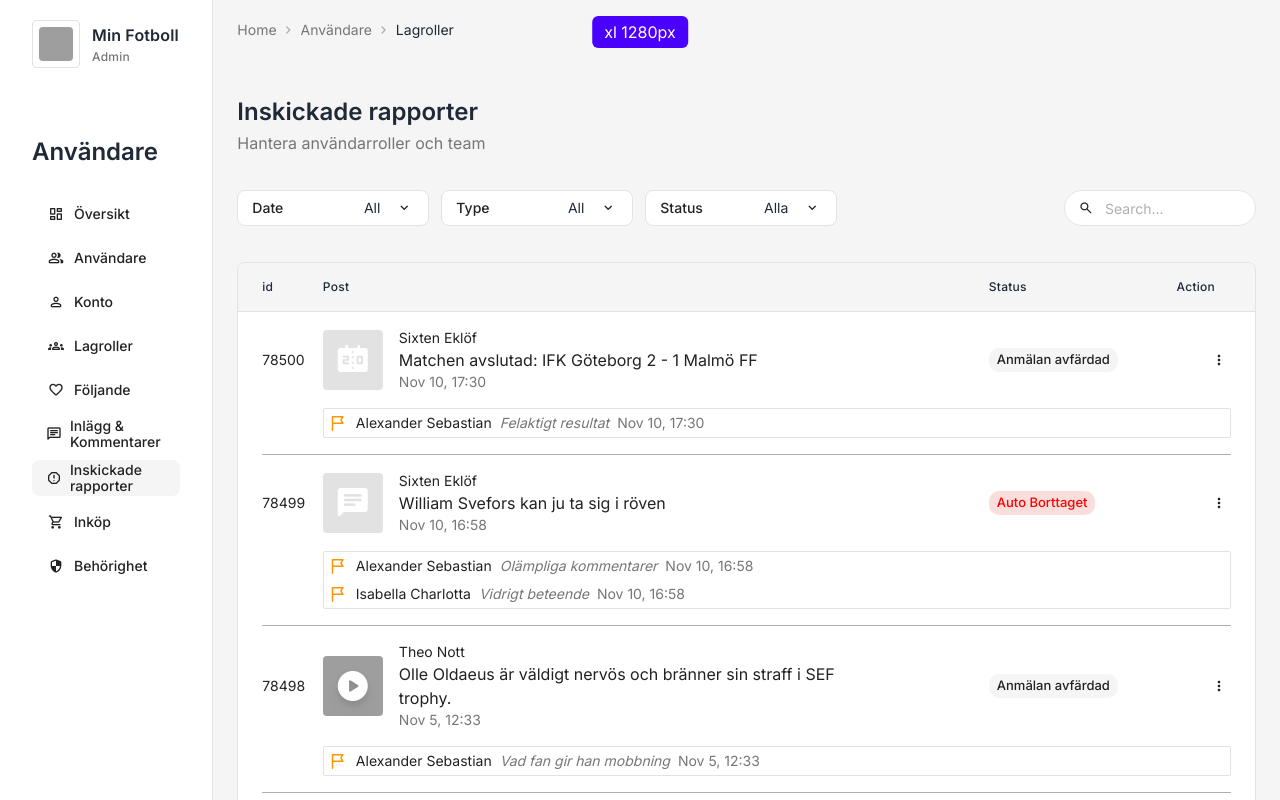
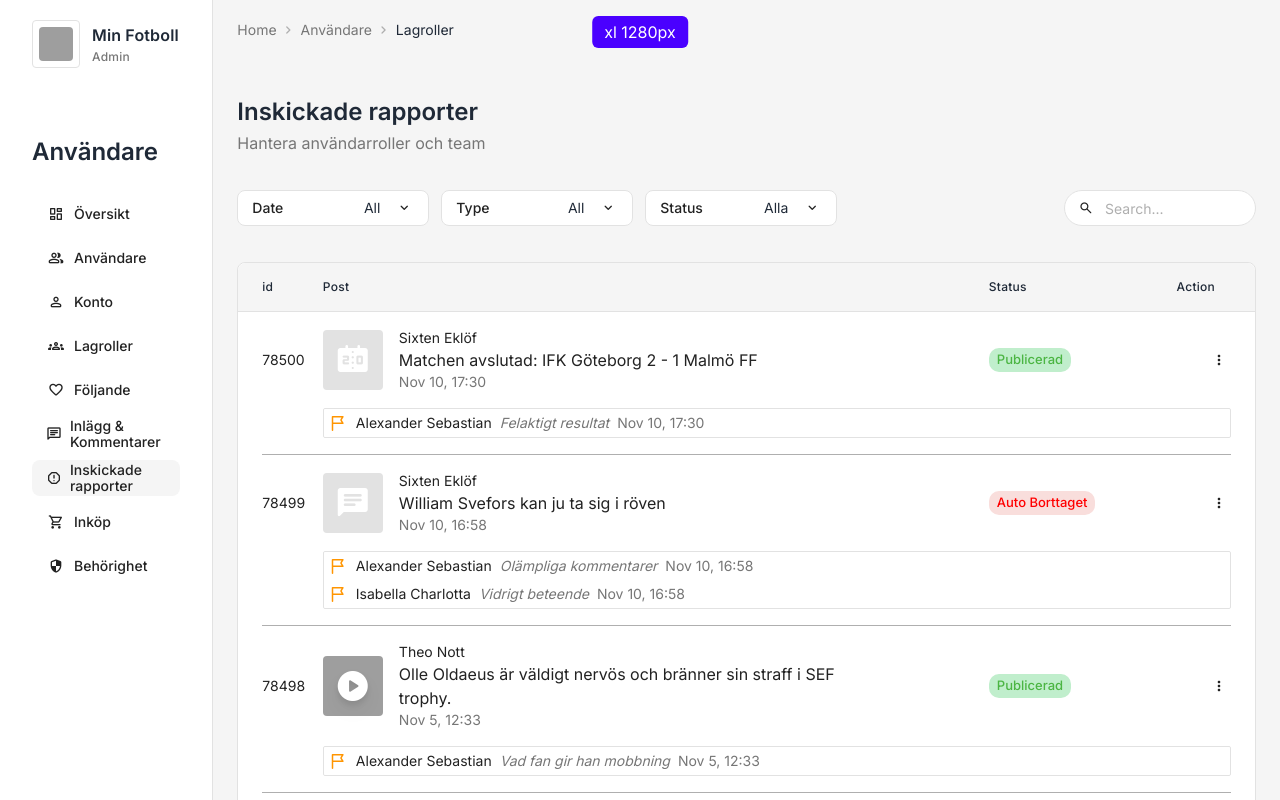
Before and after one commit to DanBilly13/SwAdmin, a React (Vite) app: page /#/anvandare/inskickade-rapporter in a window 1280 px wide. Shown: the top 800 px of the page. Built offline with nearby package versions, Linux system fonts and the light colour scheme; grey boxes are pictures that could not be loaded; the HTML template or start-up script is replaced by a standard one.

Commit message:
refactor: extract getStatusConfig to utils and update status handling
- Create statusUtils.ts for centralized status configuration
- Update status to 'Publicerad' for multiple reports
- Fix type safety in InlaggOchKommentarer status handling

```diff
--- a/src/data/reports.ts
+++ b/src/data/reports.ts
@@ -15,7 +15,12 @@ export interface Report {
   secondReason?: string;
   secondReportDate?: string;
   date: string;
-  status: "Anmälan avfärdad" | "Inlägg Borttaget" | "Auto Borttaget";
+  status:
+    | "Anmälan avfärdad"
+    | "Inlägg Borttaget"
+    | "Auto Borttaget"
+    | "Publicerad"
+    | "none";
   statusDate: string;
 }
 
@@ -29,7 +34,7 @@ export const reports: Report[] = [
     firstReason: "Felaktigt resultat",
     firstReportDate: "Nov 10, 17:30",
     date: "Nov 10, 17:30",
-    status: "Anmälan avfärdad",
+    status: "Publicerad",
     statusDate: "Nov 12 2024",
   },
   {
@@ -58,7 +63,7 @@ export const reports: Report[] = [
     firstReason: "Vad fan gir han mobbning",
     firstReportDate: "Nov 5, 12:33",
     date: "Nov 5, 12:33",
-    status: "Anmälan avfärdad",
+    status: "Publicerad",
     statusDate: "Nov 12 2024",
   },
   {
@@ -70,7 +75,7 @@ export const reports: Report[] = [
     firstReason: "felaktiga uppgifter angående",
     firstReportDate: "Nov 11, 11:28",
     date: "Nov 11, 11:28",
-    status: "Anmälan avfärdad",
+    status: "Publicerad",
     statusDate: "Nov 12 2024",
   },
   {
@@ -82,7 +87,7 @@ export const reports: Report[] = [
     firstReason: "Vidrigt beteende",
     firstReportDate: "Oct 30, 18:02",
     date: "Oct 30, 18:02",
-    status: "Anmälan avfärdad",
+    status: "Publicerad",
     statusDate: "Nov 12 2024",
   },
   {
@@ -95,7 +100,7 @@ export const reports: Report[] = [
     firstReason: "Inte fin dom kan ej up föra",
     firstReportDate: "Oct 22, 13:33",
     date: "Oct 22, 13:33",
-    status: "Anmälan avfärdad",
+    status: "Publicerad",
     statusDate: "Nov 12 2024",
   },
   {
--- a/src/data/uploads.ts
+++ b/src/data/uploads.ts
@@ -9,7 +9,12 @@ export interface Upload {
   postAuthor: string;
   postText: string;
   date: string;
-  status: "Anmälan avfärdad" | "Inlägg Borttaget" | "Auto Borttaget";
+  status:
+    | "Anmälan avfärdad"
+    | "Inlägg Borttaget"
+    | "Auto Borttaget"
+    | "Publicerad"
+    | "none";
   statusDate: string;
 }
 
@@ -18,59 +23,59 @@ export const uploads: Upload[] = [
     id: 78499,
     postType: "comment",
     thumbnailSrc: getAssetPath("avatars/TheRock.jpg"),
-    postAuthor: "Sixten Eklöf",
-    postText: "William Svefors kan ju ta sig i röven",
+    postAuthor: "Alexander Sebastian",
+    postText: "Frisparken för Johannes Nilsson",
     date: "Dec 13, 08:45",
-    status: "Auto Borttaget",
+    status: "Publicerad",
     statusDate: "Dec 13 2024",
   },
   {
     id: 78498,
     postType: "video",
     thumbnailSrc: getAssetPath("thumbnails/Goal.png"),
-    postAuthor: "Theo Nott",
-    postText:
-      "Olle Oldaeus är väldigt nervös och bränner sin straff i SEF trophy.",
+    postAuthor: "Alexander Sebastian",
+    postText: "Vilken match! 🤯 Så spännande!",
     date: "Dec 12, 12:33",
-    status: "Anmälan avfärdad",
+    status: "Publicerad",
     statusDate: "Dec 12 2024",
   },
   {
     id: 78497,
     postType: "comment",
     thumbnailSrc: getAssetPath("avatars/TheRock.jpg"),
-    postAuthor: "Sixten Eklöf",
-    postText: "2-3 Varberg",
+    postAuthor: "Alexander Sebastian",
+    postText: "Så pinsamt dåliga, sluta spela fotboll om ni inte kan bättre",
     date: "Dec 11, 11:28",
-    status: "Anmälan avfärdad",
+    status: "Inlägg Borttaget",
     statusDate: "Dec 11 2024",
   },
   {
     id: 78496,
     postType: "comment",
     thumbnailSrc: getAssetPath("avatars/TheRock.jpg"),
-    postAuthor: "Sixten Eklöf",
+    postAuthor: "Alexander Sebastian",
     postText: "Nej men 2-3 står det nu",
     date: "Dec 10, 18:02",
-    status: "Anmälan avfärdad",
+    status: "Publicerad",
     statusDate: "Dec 10 2024",
   },
   {
     id: 78495,
     postType: "image",
     thumbnailSrc: getAssetPath("avatars/TheRock.jpg"),
-    postAuthor: "Levis Lendgrin",
-    postText: "Den var dälig",
+    postAuthor: "Alexander Sebastian",
+    postText:
+      "Det är viktigt att vi fortsätter stötta laget, oavsett resultat. Det är så vi bygger upp den där vinnarkulturen. Vi är ett lag, både på och utanför planen! 🙏💪",
     date: "Dec 9, 13:33",
-    status: "Anmälan avfärdad",
+    status: "Publicerad",
     statusDate: "Dec 9 2024",
   },
   {
     id: 78494,
     postType: "comment",
     thumbnailSrc: getAssetPath("avatars/TheRock.jpg"),
-    postAuthor: "Sixten Eklöf",
-    postText: "Vad fan är det för fel på dig",
+    postAuthor: "Alexander Sebastian",
+    postText: "Domaren verkar vara köpt, katastrof!",
     date: "Dec 8, 09:45",
     status: "Inlägg Borttaget",
     statusDate: "Dec 8 2024",
--- a/src/pages/anvandare/InlaggOchKommentarer.tsx
+++ b/src/pages/anvandare/InlaggOchKommentarer.tsx
@@ -8,6 +8,7 @@ import { GridTableRow } from "../../components/molecules/GridTableRow/GridTableR
 
 import { uploads } from "../../data/uploads";
 import { classNames } from "../../utils/classNames";
+import { getStatusConfig } from "../../utils/statusUtils";
 import { FilterAndSearch } from "../../components/molecules/FilterAndSearch/FilterAndSearch";
 import {
   getColumnSpanClasses,
@@ -79,41 +80,6 @@ interface ColumnDefinition {
   className?: string;
 }
 
-const getStatusConfig = (
-  status: string
-): {
-  variant: "success" | "error" | "warning" | "info";
-  text: string;
-} => {
-  switch (status) {
-    case "Auto Borttaget":
-      return {
-        variant: "error",
-        text: "Auto Borttaget",
-      };
-    case "Inlägg Borttaget":
-      return {
-        variant: "error",
-        text: "Inlägg Borttaget",
-      };
-    case "Inlägg återställt":
-      return {
-        variant: "warning",
-        text: "Inlägg återställt",
-      };
-    case "Anmälan avfärdad":
-      return {
-        variant: "info",
-        text: "Anmälan avfärdad",
-      };
-    default:
-      return {
-        variant: "info",
-        text: status,
-      };
-  }
-};
-
 const tableData: TableRowData[] = uploads.map((upload) => ({
   id: upload.id,
   content: [
@@ -143,7 +109,7 @@ const tableData: TableRowData[] = uploads.map((upload) => ({
       title: "",
       chip: {
         children: upload.status,
-        variant: getStatusConfig(upload.status).variant,
+        variant: getStatusConfig(upload.status)!.variant,
         className: "whitespace-nowrap",
       },
     },
@@ -183,7 +149,7 @@ const columns: ColumnDefinition[] = [
     span: {
       xs: 16,
       sm: 16,
-      md: 10,
+      md: 11,
       lg: 9,
     },
     align: "left" as const,
--- a/src/pages/anvandare/InskickadeRapporter.tsx
+++ b/src/pages/anvandare/InskickadeRapporter.tsx
@@ -7,6 +7,7 @@ import { Card, TableCell, TableHead } from "../../components/atoms";
 import { GridTableRow } from "../../components/molecules/GridTableRow/GridTableRow";
 import { reports } from "../../data/reports";
 import { classNames } from "../../utils/classNames";
+import { getStatusConfig } from "../../utils/statusUtils";
 import { FilterAndSearch } from "../../components/molecules/FilterAndSearch/FilterAndSearch";
 import {
   getColumnSpanClasses,
@@ -78,41 +79,6 @@ interface ColumnDefinition {
   className?: string;
 }
 
-const getStatusConfig = (
-  status: string
-): {
-  variant: "success" | "error" | "warning" | "info";
-  text: string;
-} => {
-  switch (status) {
-    case "Auto Borttaget":
-      return {
-        variant: "error",
-        text: "Auto Borttaget",
-      };
-    case "Inlägg Borttaget":
-      return {
-        variant: "error",
-        text: "Inlägg Borttaget",
-      };
-    case "Inlägg återställt":
-      return {
-        variant: "warning",
-        text: "Inlägg återställt",
-      };
-    case "Anmälan avfärdad":
-      return {
-        variant: "info",
-        text: "Anmälan avfärdad",
-      };
-    default:
-      return {
-        variant: "info",
-        text: status,
-      };
-  }
-};
-
 const tableData: TableRowData[] = reports.map((report) => ({
   id: report.id,
   content: [
@@ -161,11 +127,13 @@ const tableData: TableRowData[] = reports.map((report) => ({
     {
       type: "text",
       title: "",
-      chip: {
-        children: report.status,
-        variant: getStatusConfig(report.status).variant,
-        className: "whitespace-nowrap",
-      },
+      chip: getStatusConfig(report.status)
+        ? {
+            children: report.status,
+            variant: getStatusConfig(report.status)!.variant,
+            className: "whitespace-nowrap",
+          }
+        : undefined,
     },
 
     {
--- /dev/null
+++ b/src/utils/statusUtils.ts
@@ -0,0 +1,41 @@
+type StatusConfig = {
+  variant: "success" | "error" | "warning" | "info";
+  text: string;
+} | null;
+
+export const getStatusConfig = (status: string): StatusConfig => {
+  switch (status) {
+    case "none":
+      return null;
+    case "Auto Borttaget":
+      return {
+        variant: "error",
+        text: "Auto Borttaget",
+      };
+    case "Inlägg Borttaget":
+      return {
+        variant: "error",
+        text: "Inlägg Borttaget",
+      };
+    case "Inlägg återställt":
+      return {
+        variant: "warning",
+        text: "Inlägg återställt",
+      };
+    case "Anmälan avfärdad":
+      return {
+        variant: "info",
+        text: "Anmälan avfärdad",
+      };
+    case "Publicerad":
+      return {
+        variant: "success",
+        text: "Publicerad",
+      };
+    default:
+      return {
+        variant: "info",
+        text: status,
+      };
+  }
+};
```
Also changed, not shown: project-docs/git-history.md (+0 -9 lines).
